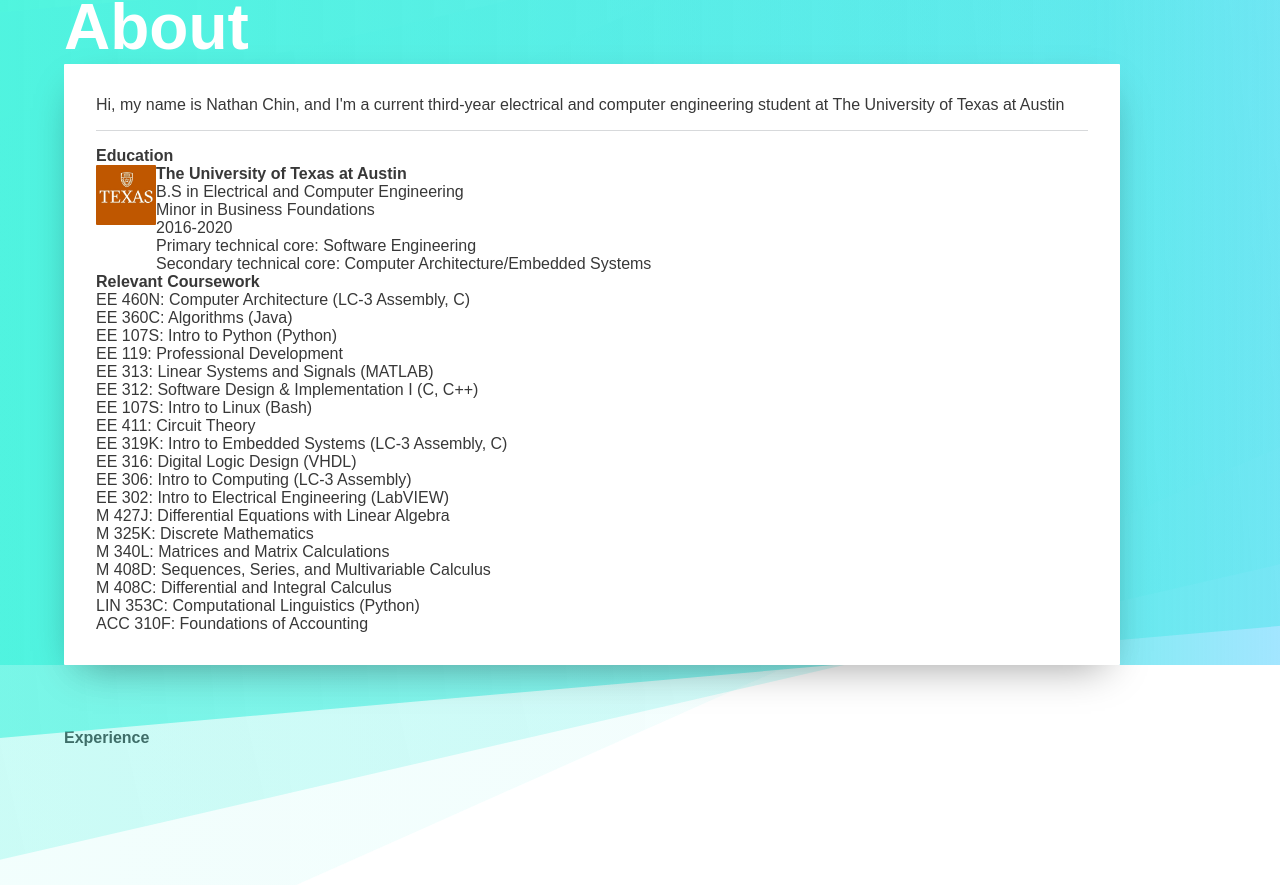
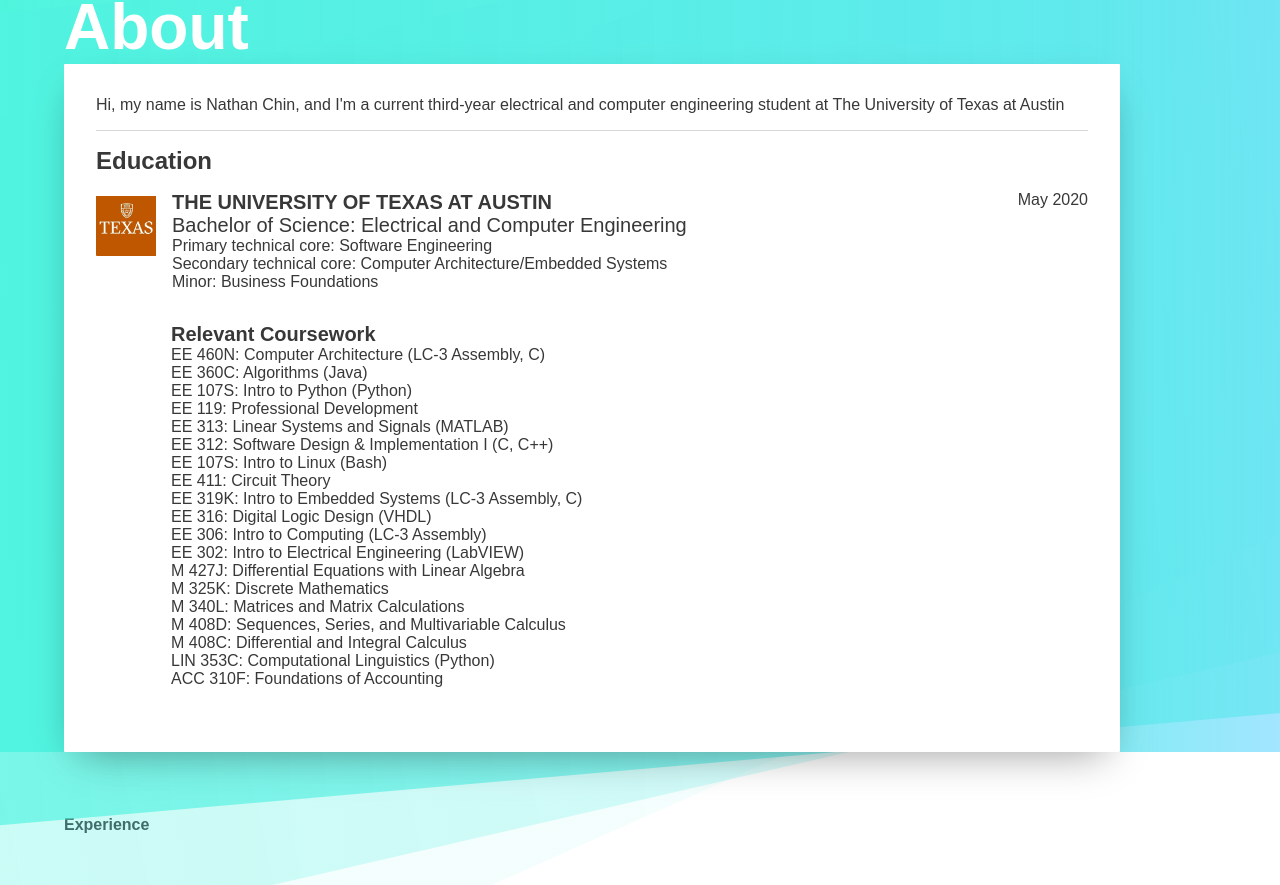
Before and after one commit to nathan-chin-zz/nathan-chin.github.io, a React app: page / in a window 1280 px wide. Shown: the part 698-1583 px from the top of the page. Built offline with nearby package versions, Linux system fonts and the light colour scheme; a web font is replaced by a local one.

Commit message:
Added chip component, working on About section

```diff
--- a/src/components/Section.jsx
+++ b/src/components/Section.jsx
@@ -38,17 +38,19 @@
                 <div className="about-description">
                     <Text weight="regular">Hi, my name is Nathan Chin, and I'm a current third-year electrical and computer engineering student at The University of Texas at Austin</Text>
                     <div className="divider"/>
-                    <Text weight="bold">Education</Text>
+                    <Text weight="bold" size="1.5rem">Education</Text>
                     <div className="education-container">
                         <div className="school">
                             <img className="logo" src={universityLogo}/>
-                            <div>
-                            <Text weight="semibold">The University of Texas at Austin</Text>
-                            <Text weight="regular">B.S in Electrical and Computer Engineering<br/>Minor in Business Foundations<br/>2016-2020<br/>Primary technical core: Software Engineering<br/>Secondary technical core: Computer Architecture/Embedded Systems</Text>
+                            <div style={{ flex: 3 }}>
+                            <Text weight="semibold" size="1.25rem">THE UNIVERSITY OF TEXAS AT AUSTIN</Text>
+                            <Text weight="regular" size="1.25rem">Bachelor of Science: Electrical and Computer Engineering</Text>
+                            <Text weight="regular">Primary technical core: Software Engineering<br/>Secondary technical core: Computer Architecture/Embedded Systems<br/>Minor: Business Foundations</Text>
                             </div>
+                            <Text weight="regular">May 2020</Text>
                         </div>
                         <div className="coursework">
-                            <Text weight="semibold">Relevant Coursework</Text>
+                            <Text weight="semibold" size="1.25rem">Relevant Coursework</Text>
                             <Text weight="regular">
                             EE 460N: Computer Architecture (LC-3 Assembly, C)<br/>
                             EE 360C: Algorithms (Java)<br/>
--- a/src/components/Text.jsx
+++ b/src/components/Text.jsx
@@ -10,7 +10,7 @@
 
     render() {
         return (
-            <p className={`text ${this.props.className} text-${this.props.weight}`} onClick={this.props.onClick}>
+            <p className={`text ${this.props.className} text-${this.props.weight}`} style={{ fontSize: this.props.size }} onClick={this.props.onClick}>
                 {this.props.children}
             </p>
         );
@@ -23,4 +23,5 @@
     onClick: PropTypes.func,
     className: PropTypes.string,
     weight: PropTypes.string,
+    size: PropTypes.string,
 };
--- a/src/style/App.scss
+++ b/src/style/App.scss
@@ -15,6 +15,7 @@
     height: 60px;
     width: 60px;
     border-radius: 1px;
+    padding: 5px 1rem 0 0;
 }
 
 .text {
@@ -165,8 +166,16 @@
         border-radius: 1px;
         box-shadow: $card-shadow;
 
-        .school {
-            display: flex;
+        .education-container {
+            margin-top: 1rem;
+
+            .school {
+                display: flex;
+            }
+
+            .coursework {
+                margin: 2rem 0 2rem 75px
+            }
         }
     }
 }
```
Also changed, not shown: src/components/Chip.jsx (added, +27 -0 lines).
